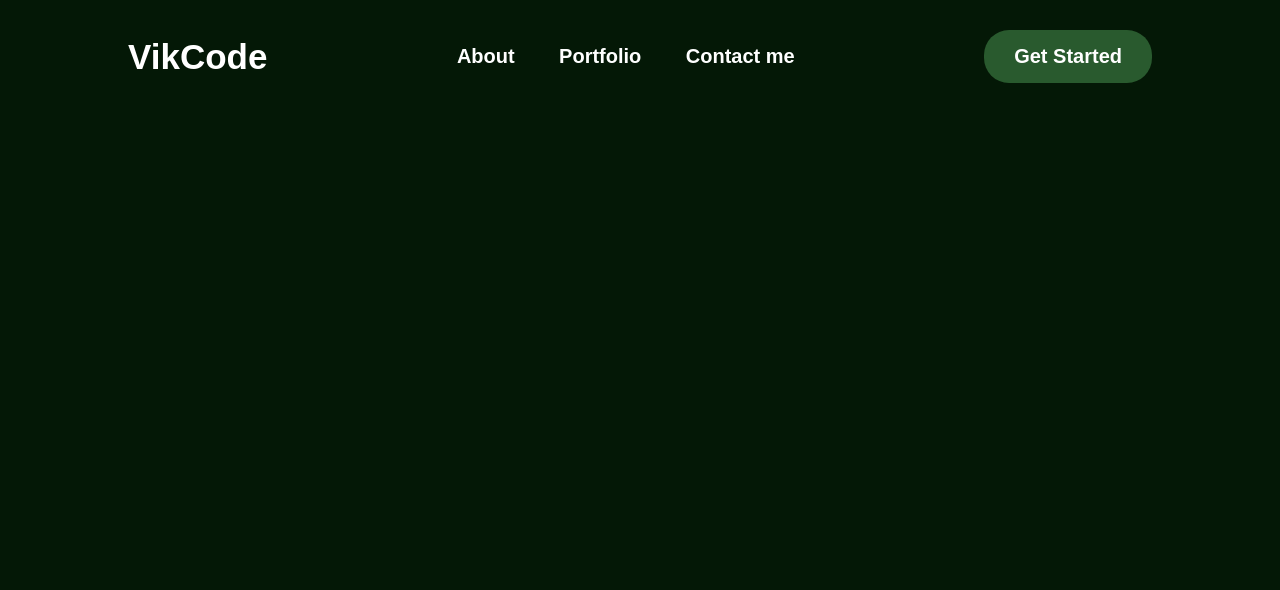
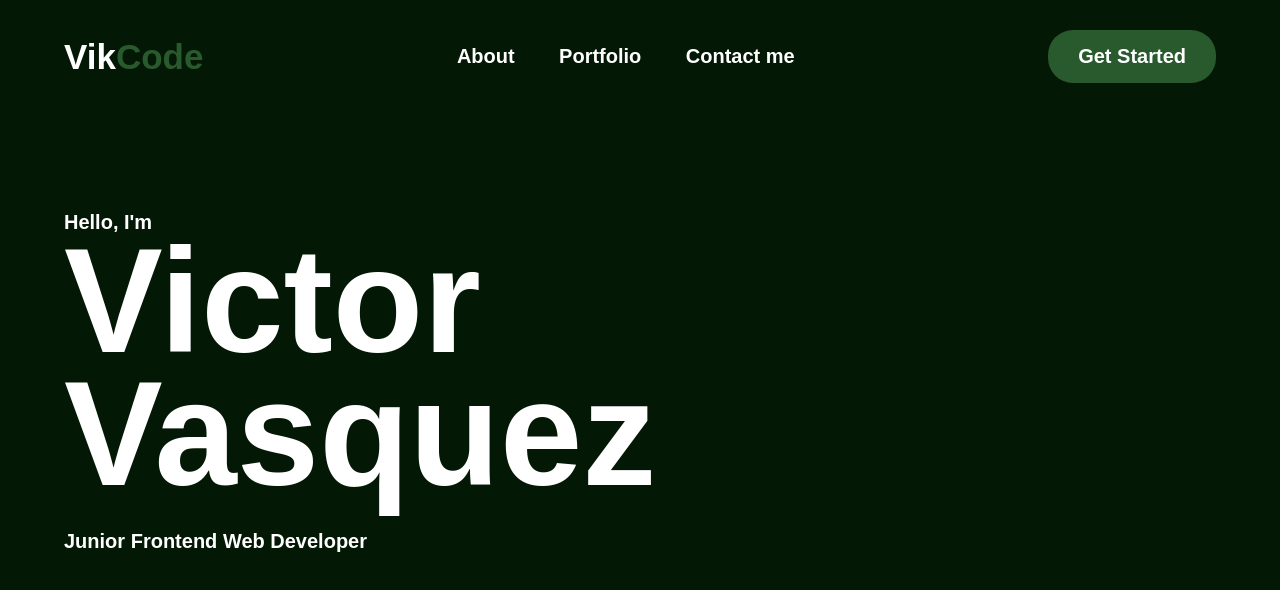
Before and after one commit to Victor-NewbieCoder/Personal-Portfolio-, a plain HTML site: page index.html in a window 1280 px wide. Drawn offline with Linux system fonts and the light colour scheme.

Commit message:
Adding the about information on my portfolio

```diff
--- a/index.html
+++ b/index.html
@@ -5,12 +5,12 @@
     <meta http-equiv="X-UA-Compatible" content="IE=edge">
     <meta name="viewport" content="width=, initial-scale=1.0">
     <link rel="stylesheet" href="style.css">
-    <title>Document</title>
+    <title>Victor Portfolio</title>
 </head>
 <body>
     <div class="here">
         <nav>
-            <h1 class="logo">VikCode</h1>
+            <h1 class="logo">Vik<span>Code</span></h1>
             <ul>
                 <li><a href="#">About</a></li>
                 <li><a href="#">Portfolio</a></li>
@@ -19,5 +19,10 @@
             <button type="button">Get Started</button>
         </nav>
     </div>
+    <div class="content1">
+        <p>Hello, I'm</p>
+        <h1>Victor <br> Vasquez</h1>
+        <p class="j">Junior Frontend Web Developer</p>
+    </div>
 </body>
 </html>
--- a/style.css
+++ b/style.css
@@ -11,13 +11,17 @@ nav{
     align-items: center;
     justify-content: space-between;
     padding-top: 30px;
-    padding-left: 10%;
-    padding-right: 10%;
+    padding-left: 5%;
+    padding-right:5%;
 
 }
 .logo{
     color: white;
     font-size: 35px;
+    cursor: pointer;
+}
+.logo span{
+    color: #295A2E;
 }
 
 nav ul li{
@@ -53,3 +57,21 @@ button:hover{
     cursor: pointer;
     transform: scale(1.2);
 }
+
+.content1{
+    margin-top: 10%;
+    margin-left: 5%;
+    color: white;
+    font-weight: bold;
+    font-size: 20px;
+}
+
+.content1 h1{
+    font-size: 148px;
+    font-weight: 900;
+    line-height: 90%;
+}
+.content1 .j{
+    margin-top: 30px;
+    font-size: 20px;
+}
```
